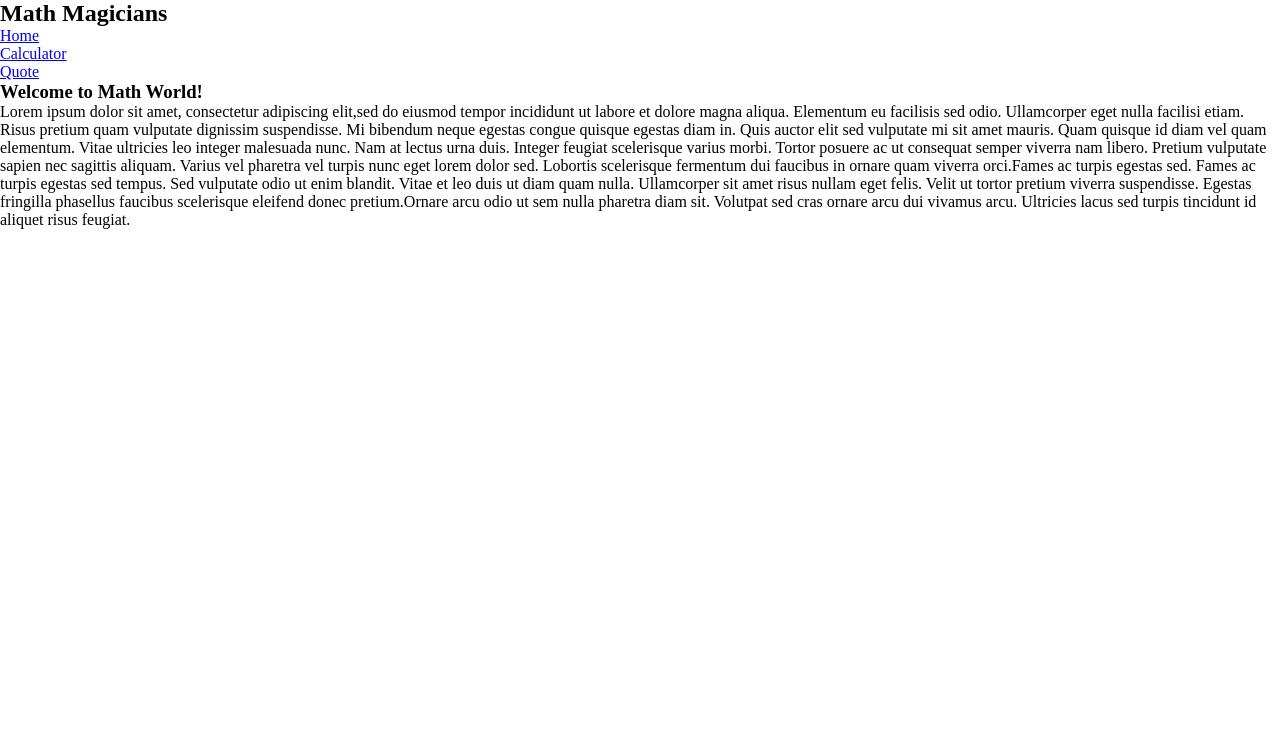
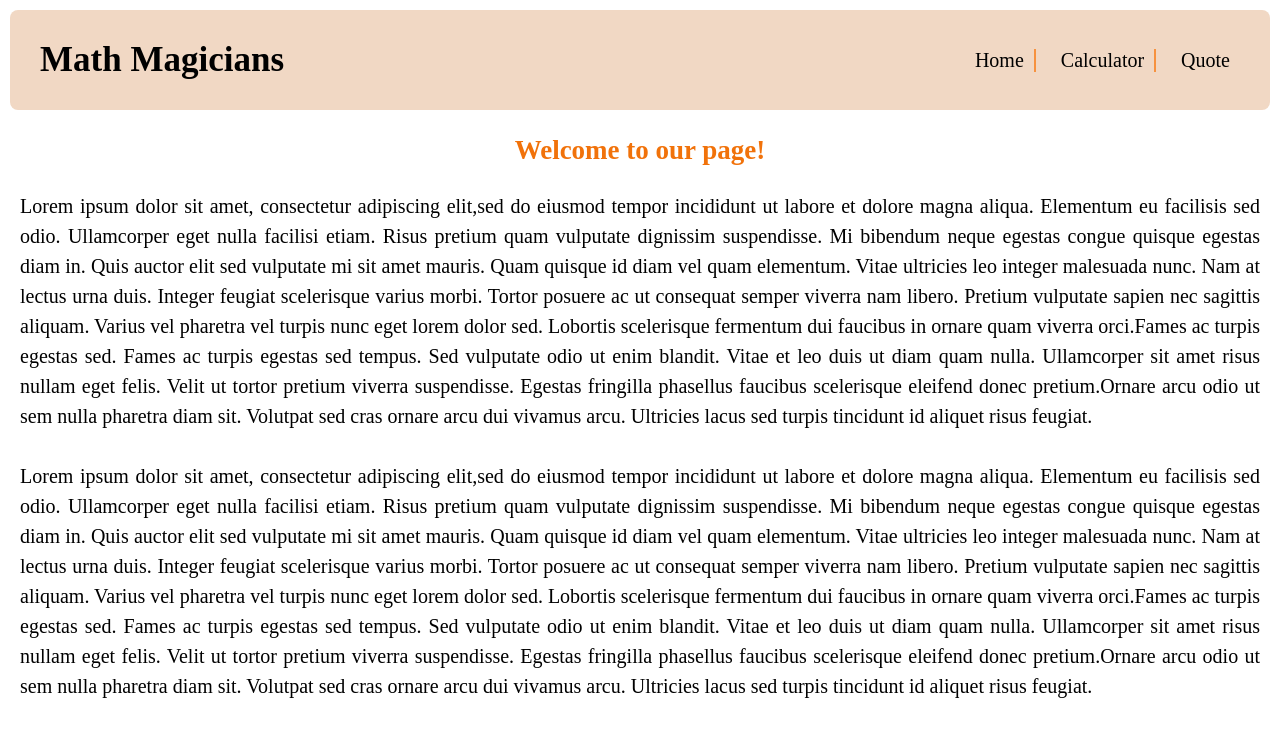
Before and after one commit to mariegrace31/math_magicians, a React (Create React App) app: page / in a window 1280 px wide. Shown: the top 736 px of the page. Built offline with nearby package versions, Linux system fonts and the light colour scheme.

Commit message:
Styled my website

```diff
--- a/src/components/Calculator.css
+++ b/src/components/Calculator.css
@@ -5,5 +5,5 @@
 }
 
 .Calc-container {
-  margin: 20px;
+  margin: 80px;
 }
--- /dev/null
+++ b/src/components/CalculatorPage.css
@@ -0,0 +1,11 @@
+* {
+  padding: 0;
+  margin: 0;
+}
+
+h2 {
+  color: #fa7305;
+  font-size: 29px;
+  text-align: center;
+  margin: 20px;
+}
--- a/src/components/CalculatorPage.js
+++ b/src/components/CalculatorPage.js
@@ -1,12 +1,13 @@
 import React from 'react';
 import Navbar from './NavBar';
 import Calculator from './Calculator';
+import './CalculatorPage.css';
 
 const CalculatorPage = () => (
   <div>
     <Navbar />
     <main>
-      <h2>Let`&apos;`s do some Math!</h2>
+      <h2>Let&apos;s do some Math!</h2>
       <Calculator />
     </main>
   </div>
--- a/src/components/HomePage.css
+++ b/src/components/HomePage.css
@@ -2,3 +2,17 @@
   padding: 0;
   margin: 0;
 }
+
+h3 {
+  font-size: 27px;
+  color: #f1720a;
+  text-align: center;
+  margin: 25px;
+}
+
+.paragraph {
+  font-size: 20px;
+  margin: 20px;
+  line-height: 30px;
+  text-align: justify;
+}
--- a/src/components/HomePage.js
+++ b/src/components/HomePage.js
@@ -3,7 +3,7 @@ import Navbar from './NavBar';
 
 const Home = () => {
   const description = 'Lorem ipsum dolor sit amet, consectetur adipiscing elit,sed do eiusmod tempor incididunt ut labore et dolore magna aliqua. Elementum eu facilisis sed odio. Ullamcorper eget nulla facilisi etiam. Risus pretium quam vulputate dignissim suspendisse. Mi bibendum neque egestas congue quisque egestas diam in. Quis auctor elit sed vulputate mi sit amet mauris. Quam quisque id diam vel quam elementum. Vitae ultricies leo integer malesuada nunc. Nam at lectus urna duis. Integer feugiat scelerisque varius morbi. Tortor posuere ac ut consequat semper viverra nam libero. Pretium vulputate sapien nec sagittis aliquam. Varius vel pharetra vel turpis nunc eget lorem dolor sed. Lobortis scelerisque fermentum dui faucibus in ornare quam viverra orci.Fames ac turpis egestas sed. Fames ac turpis egestas sed tempus. Sed vulputate odio ut enim blandit. Vitae et leo duis ut diam quam nulla. Ullamcorper sit amet risus nullam eget felis. Velit ut tortor pretium viverra suspendisse. Egestas fringilla phasellus faucibus scelerisque eleifend donec pretium.Ornare arcu odio ut sem nulla pharetra diam sit. Volutpat sed cras ornare arcu dui vivamus arcu. Ultricies lacus sed turpis tincidunt id aliquet risus feugiat.';
-  const greeting = 'Welcome to Math World!';
+  const greeting = 'Welcome to our page!';
 
   return (
     <div>
@@ -12,6 +12,8 @@ const Home = () => {
         <h3>{greeting}</h3>
         <div className="paragraph">
           <p>{description}</p>
+          <br />
+          <p>{description}</p>
         </div>
       </main>
     </div>
--- a/src/components/NavBar.css
+++ b/src/components/NavBar.css
@@ -0,0 +1,40 @@
+nav {
+  display: flex;
+  justify-content: space-between;
+  margin: 10px;
+  padding: 30px;
+  border-radius: 8px;
+  align-items: center;
+  background-color: #f1d8c4;
+}
+
+.Title {
+  font-weight: 700;
+  font-size: 35px;
+}
+
+nav ul {
+  display: flex;
+  gap: 25px;
+  list-style: none;
+}
+
+nav ul li {
+  font-size: 20px;
+  padding-right: 10px;
+}
+
+nav ul li:nth-child(1),
+nav ul li:nth-child(2) {
+  border-right: 2px solid #f7923f;
+}
+
+nav ul li a {
+  color: black;
+  text-decoration: none;
+}
+
+nav ul li a:hover {
+  text-decoration: underline;
+  color: #f1720a;
+}
--- a/src/components/NavBar.js
+++ b/src/components/NavBar.js
@@ -4,7 +4,7 @@ import { NavLink } from 'react-router-dom';
 
 const Navbar = () => (
   <nav>
-    <h1>Math Magicians</h1>
+    <h1 className="Title">Math Magicians</h1>
     <ul>
       <li>
         <NavLink to="/">Home</NavLink>
--- /dev/null
+++ b/src/components/Quote.css
@@ -0,0 +1,9 @@
+.Quote {
+  text-align: center;
+  font-size: 30px;
+  margin: 200px;
+  background-color: #f1862f;
+  padding: 45px;
+  border-top-left-radius: 40px;
+  border-bottom-right-radius: 40px;
+}
--- a/src/components/someQuotes.js
+++ b/src/components/someQuotes.js
@@ -1,4 +1,5 @@
 import { useEffect, useState } from 'react';
+import './Quote.css';
 
 function Quotes() {
   const [loading, setLoading] = useState(true);
@@ -28,11 +29,11 @@ function Quotes() {
   }, []);
 
   if (loading) {
-    return <div>Loading Quotes....</div>;
+    return <div className="Quote">Loading Quotes....</div>;
   } if (errors) {
-    return <div>Error quote received</div>;
+    return <div className="Quote">Error quote received</div>;
   } if (quotes) {
-    return <div>{quotes[0].quote}</div>;
+    return <div className="Quote">{quotes[0].quote}</div>;
   }
 }
 
```
